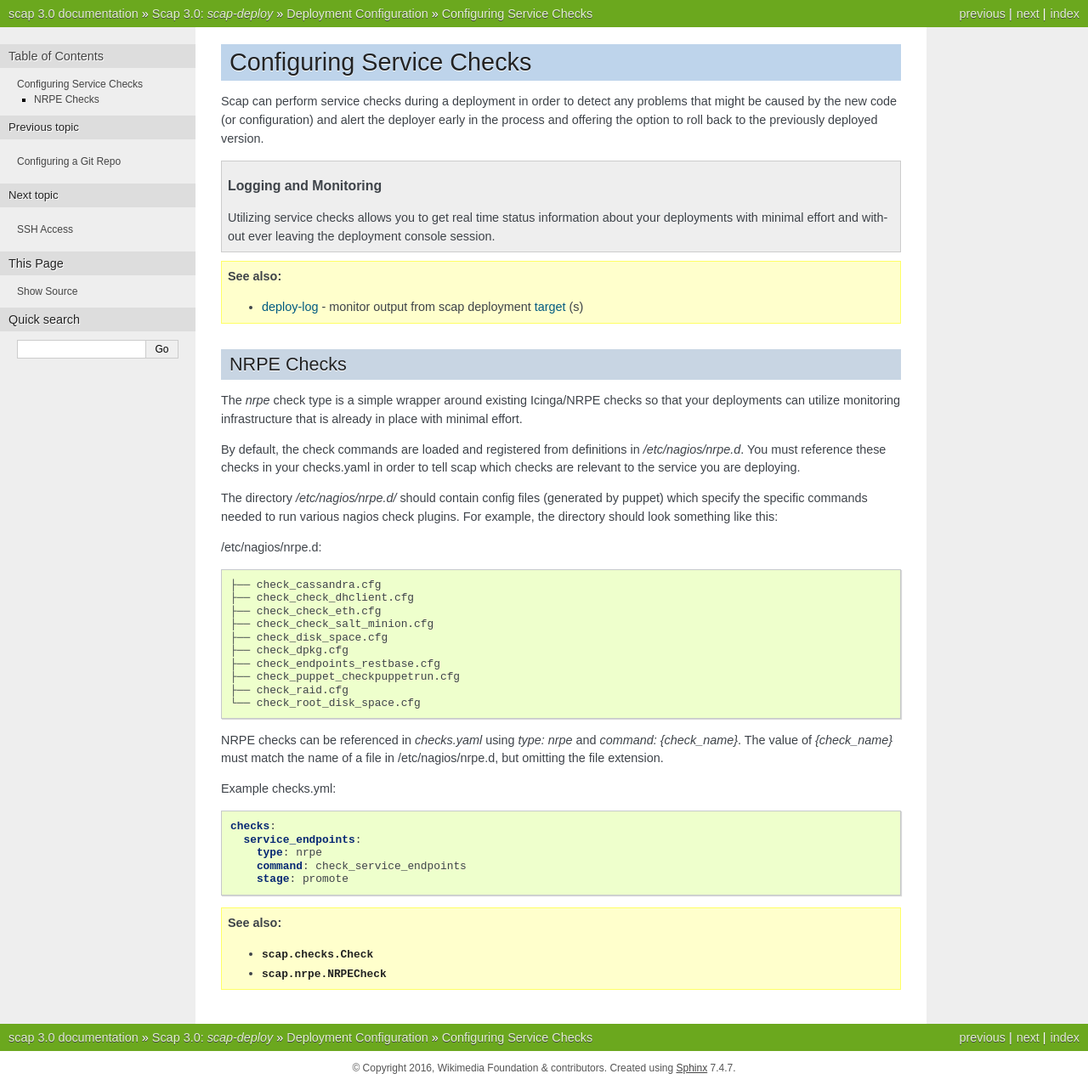
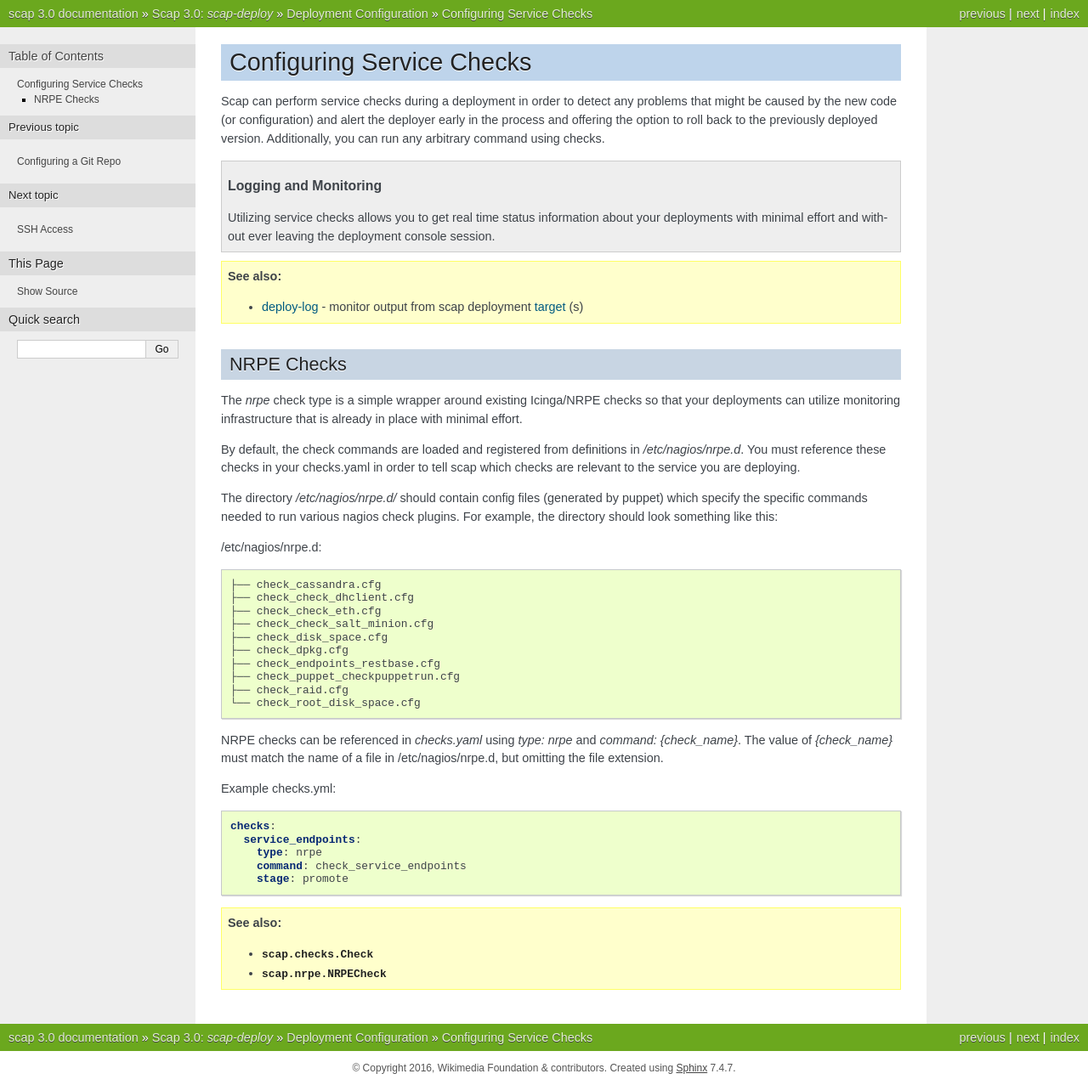
Before and after one commit to wikimedia/mediawiki-tools-scap, a Sphinx documentation site: the page built from docs/scap3/checks.rst, in a window 1280 px wide. Shown: the whole page at 85% size. Built offline with Sphinx 7.4.7, drawn with Linux system fonts in a browser that asks for light colours.

Commit message:
Add a note that checks can be used to run any kind of commands
Projects: #release-engineering-team

Summary: Add a note to docs regarding checks

Reviewers: #release-engineering-team, thcipriani

Reviewed By: #release-engineering-team, thcipriani

Subscribers: mmodell, jenkins, demon

Differential Revision: https://phabricator.wikimedia.org/D154

```diff
--- a/docs/scap3/checks.rst
+++ b/docs/scap3/checks.rst
@@ -5,7 +5,8 @@ Configuring Service Checks
 Scap can perform service checks during a deployment in order to detect any
 problems that might be caused by the new code (or configuration) and alert the
 deployer early in the process and offering the option to roll back to the
-previously deployed version.
+previously deployed version. Additionally, you can run any arbitrary command using checks.
+
 
 .. topic:: Logging and Monitoring
 
```
